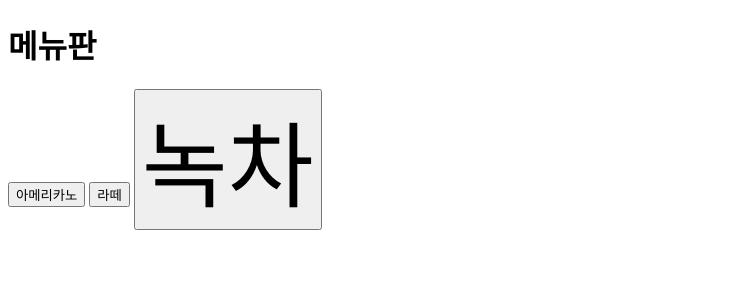
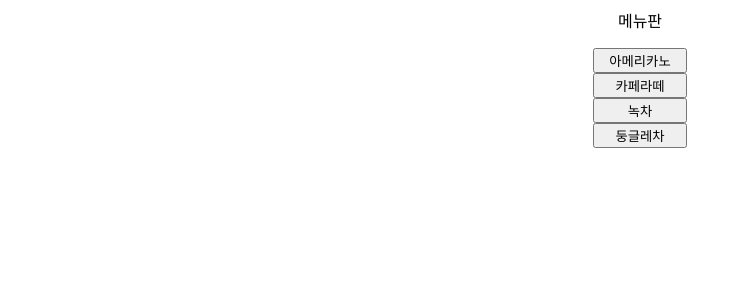
Before and after one commit to seok541hyun/david, a Flask app: page /menu in a window 1280 px wide. Shown: the top 300 px of the page, without its empty margins (0-742 px from the left). Run offline with Flask 3, Linux system fonts and the light colour scheme.

Commit message:
둥글레차 추가

```diff
--- a/templates/menu.html
+++ b/templates/menu.html
@@ -6,9 +6,12 @@
     <title>메뉴</title>
 </head>
 <body>
-    <h1>메뉴판</h1>
-    <button>아메리카노</button>
-    <button>라떼</button>
-    <button style="font-size:  70pt;">녹차</button>
+<center>
+메뉴판<p>
+<button name="menu1" style="width:70pt;">아메리카노</button><br>
+<button name="menu2" style="width:70pt;">카페라떼</button><br>
+<button name="menu2" style="width:70pt;">녹차</button><br>
+<button name="menu2" style="width:70pt;">둥글레차</button>
 </body>
+
 </html>
```
